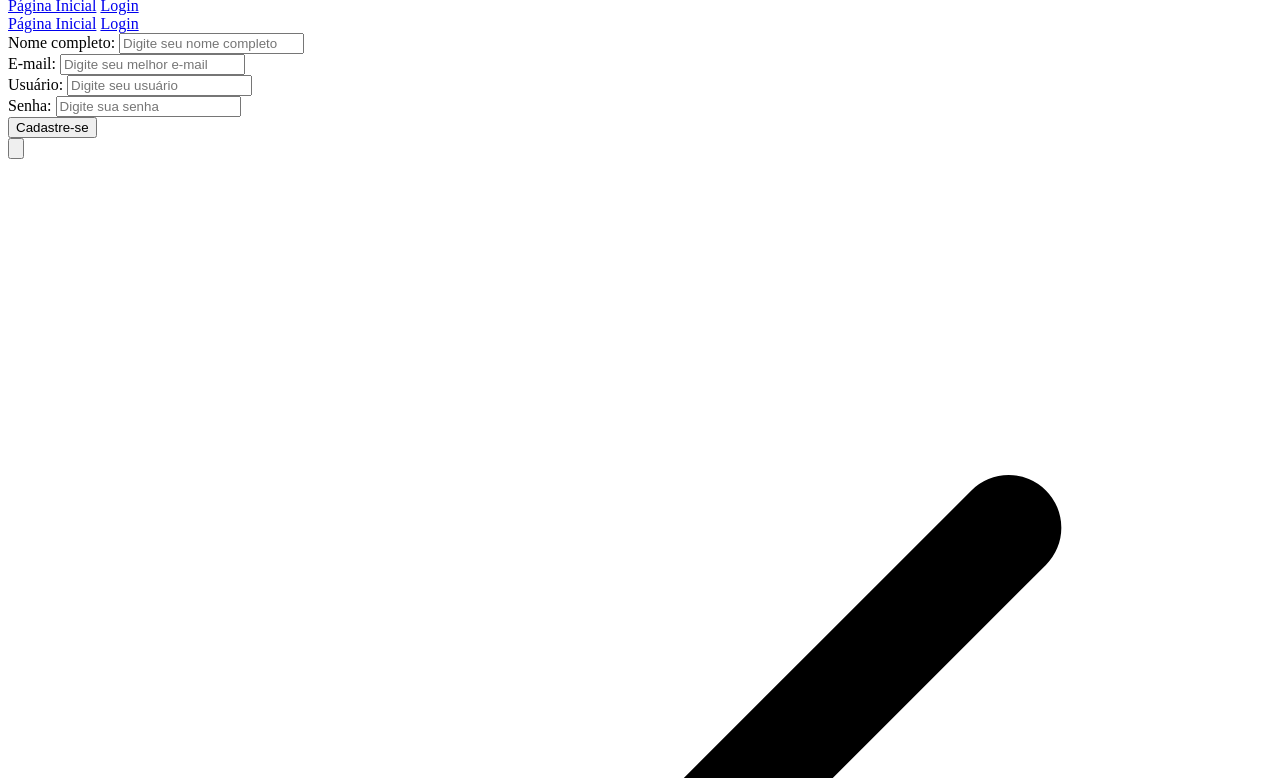
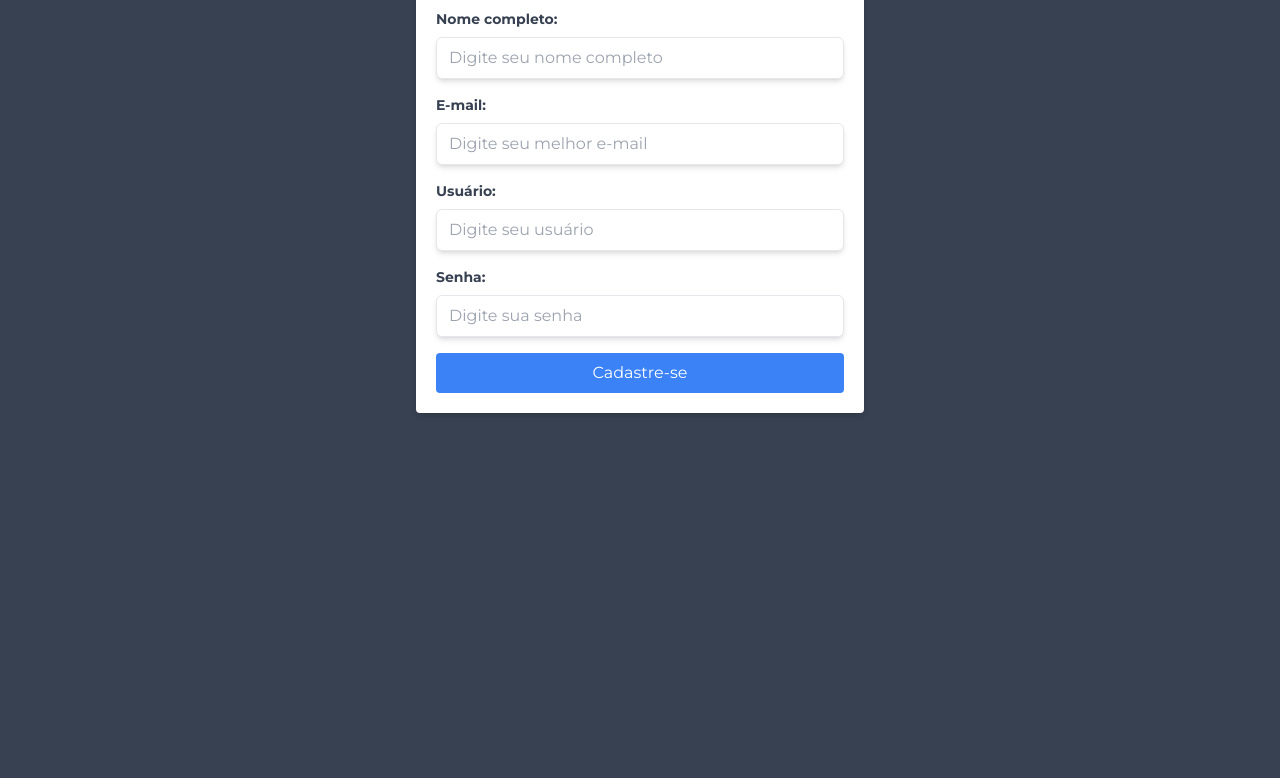
Before and after one commit to RaulFelipeGarcia94/training_of_the_week, a website: page src/cadastro.html in a window 1280 px wide. Shown: the part 116-894 px from the top of the page. After the commit the page ends 800 px from the top, so only its background shows below. Drawn offline with Linux system fonts and the light colour scheme; the site is published under a folder, as on GitHub Pages, so addresses that start at the root find nothing.

Commit message:
feat: changes code

```diff
--- a/src/cadastro.html
+++ b/src/cadastro.html
@@ -3,7 +3,7 @@
   <head>
     <meta charset="UTF-8" />
     <meta name="viewport" content="width=device-width, initial-scale=1.0" />
-    <link href="/dist/output.css" rel="stylesheet" />
+    <link href="dist/output.css" rel="stylesheet" />
     <link
       href="https://fonts.googleapis.com/css2?family=Montserrat:wght@400;700&family=Oleo+Script&display=swap"
       rel="stylesheet"
--- a/src/dashboard.html
+++ b/src/dashboard.html
@@ -3,7 +3,7 @@
   <head>
     <meta charset="UTF-8" />
     <meta name="viewport" content="width=device-width, initial-scale=1.0" />
-    <link href="/dist/output.css" rel="stylesheet" />
+    <link href="dist/output.css" rel="stylesheet" />
     <link
       href="https://fonts.googleapis.com/css2?family=Montserrat:wght@400;700&family=Oleo+Script&display=swap"
       rel="stylesheet"
```
Also changed, not shown: src/index.html (+1 -1 lines), src/login.html (+1 -1 lines), src/trainings.html (+1 -1 lines), src/dist/output.css (renamed from dist/output.css).
